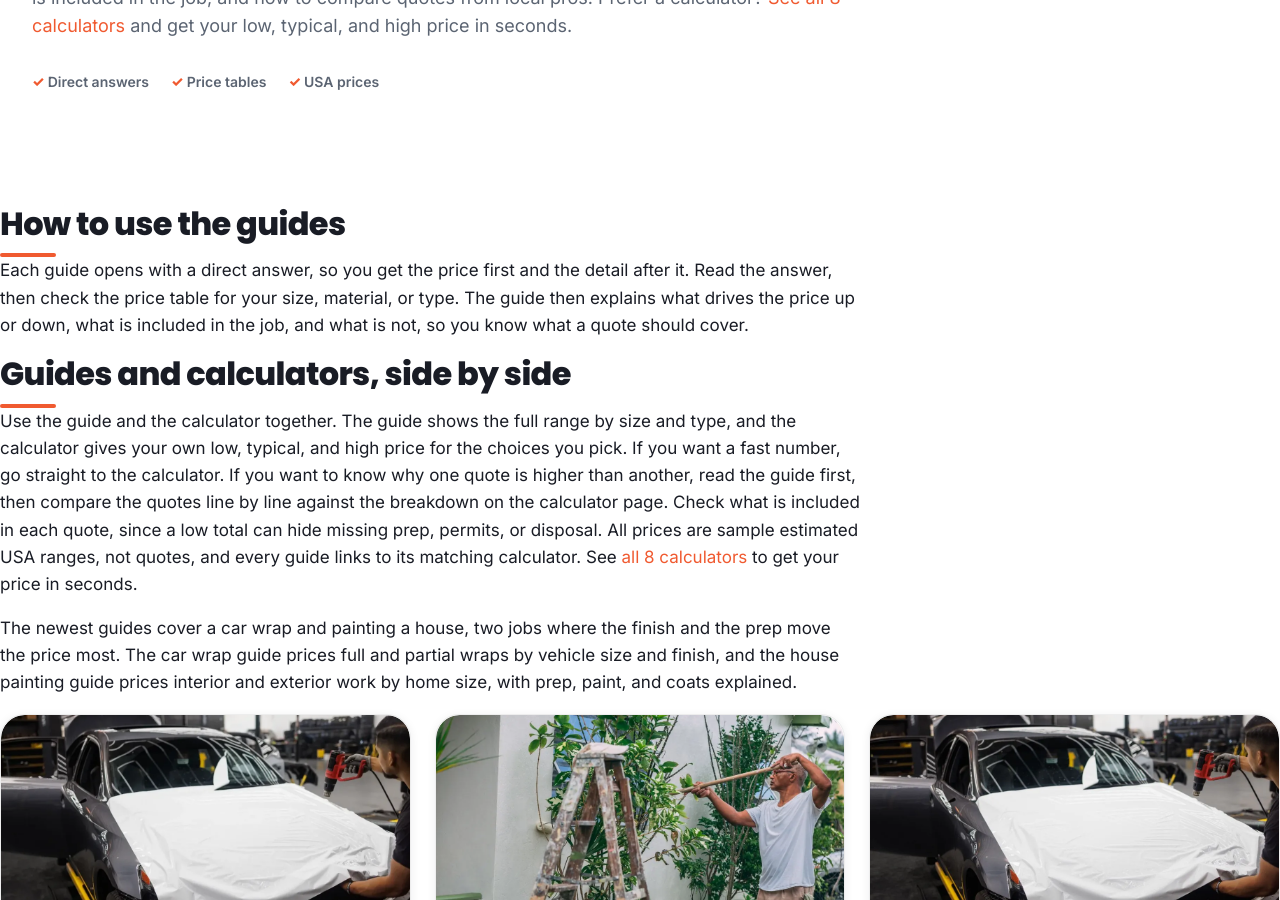
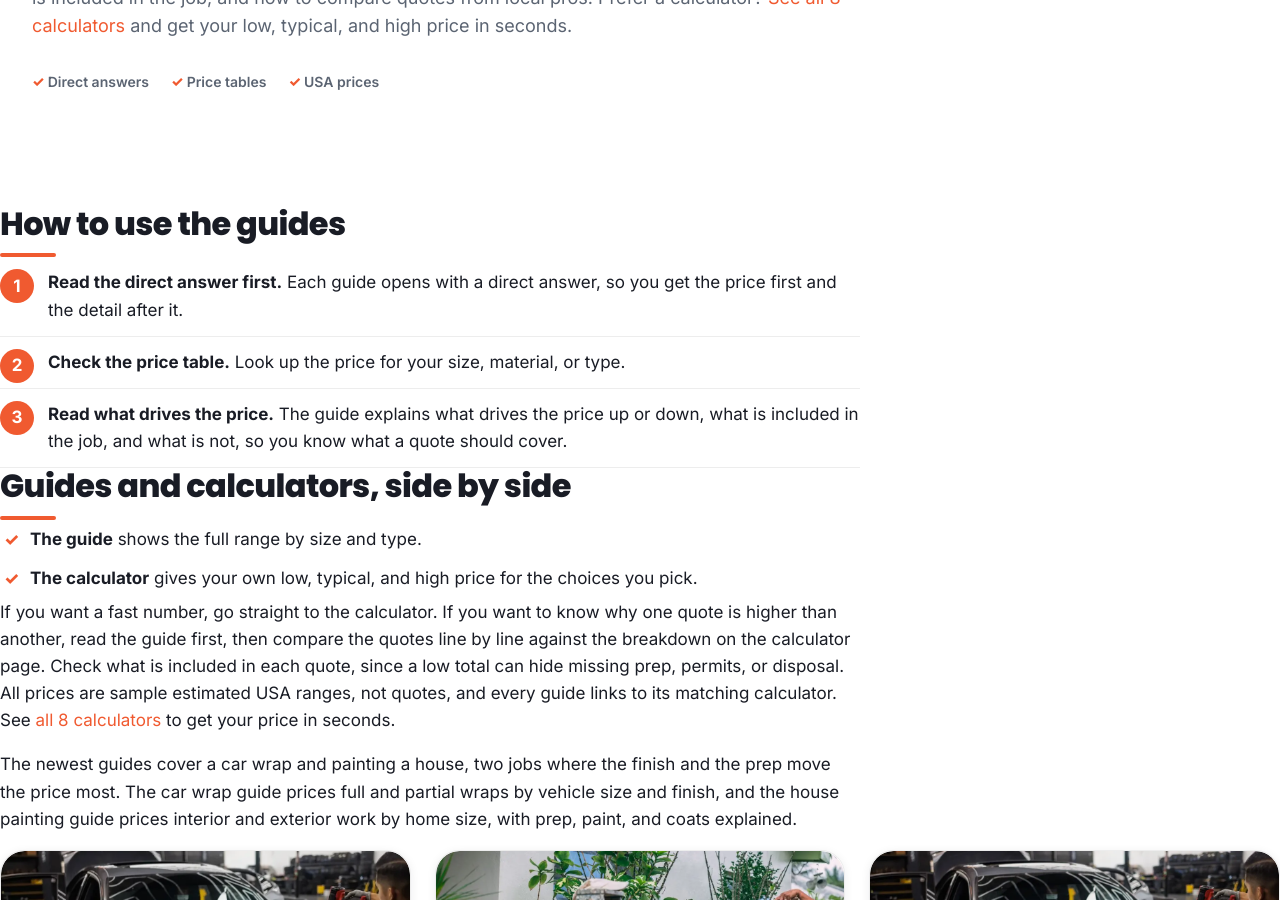
Before and after one commit to zaidmeo09-dhangal/howmuchdoesitcostusa, a Jekyll site: the page built from blog.md, in a window 1280 px wide and 900 px high, scrolled down 330 px. Built offline with Jekyll 4.4.1, drawn with Linux system fonts in a browser that asks for light colours.

Commit message:
Initial deploy: add blog.md

```diff
--- a/blog.md
+++ b/blog.md
@@ -29,9 +29,17 @@ schema: |
 </section>
 <section class="wrap">
   <h2>How to use the guides</h2>
-  <p>Each guide opens with a direct answer, so you get the price first and the detail after it. Read the answer, then check the price table for your size, material, or type. The guide then explains what drives the price up or down, what is included in the job, and what is not, so you know what a quote should cover.</p>
+  <ol class="steps">
+    <li><strong>Read the direct answer first.</strong> Each guide opens with a direct answer, so you get the price first and the detail after it.</li>
+    <li><strong>Check the price table.</strong> Look up the price for your size, material, or type.</li>
+    <li><strong>Read what drives the price.</strong> The guide explains what drives the price up or down, what is included in the job, and what is not, so you know what a quote should cover.</li>
+  </ol>
   <h2>Guides and calculators, side by side</h2>
-  <p>Use the guide and the calculator together. The guide shows the full range by size and type, and the calculator gives your own low, typical, and high price for the choices you pick. If you want a fast number, go straight to the calculator. If you want to know why one quote is higher than another, read the guide first, then compare the quotes line by line against the breakdown on the calculator page. Check what is included in each quote, since a low total can hide missing prep, permits, or disposal. All prices are sample estimated USA ranges, not quotes, and every guide links to its matching calculator. See <a href="{{ '/tools/' | relative_url }}">all 8 calculators</a> to get your price in seconds.</p>
+  <ul class="checklist">
+    <li><strong>The guide</strong> shows the full range by size and type.</li>
+    <li><strong>The calculator</strong> gives your own low, typical, and high price for the choices you pick.</li>
+  </ul>
+  <p>If you want a fast number, go straight to the calculator. If you want to know why one quote is higher than another, read the guide first, then compare the quotes line by line against the breakdown on the calculator page. Check what is included in each quote, since a low total can hide missing prep, permits, or disposal. All prices are sample estimated USA ranges, not quotes, and every guide links to its matching calculator. See <a href="{{ '/tools/' | relative_url }}">all 8 calculators</a> to get your price in seconds.</p>
   <p>The newest guides cover a car wrap and painting a house, two jobs where the finish and the prep move the price most. The car wrap guide prices full and partial wraps by vehicle size and finish, and the house painting guide prices interior and exterior work by home size, with prep, paint, and coats explained.</p>
   <div class="grid">
     {% for post in site.posts %}
```
